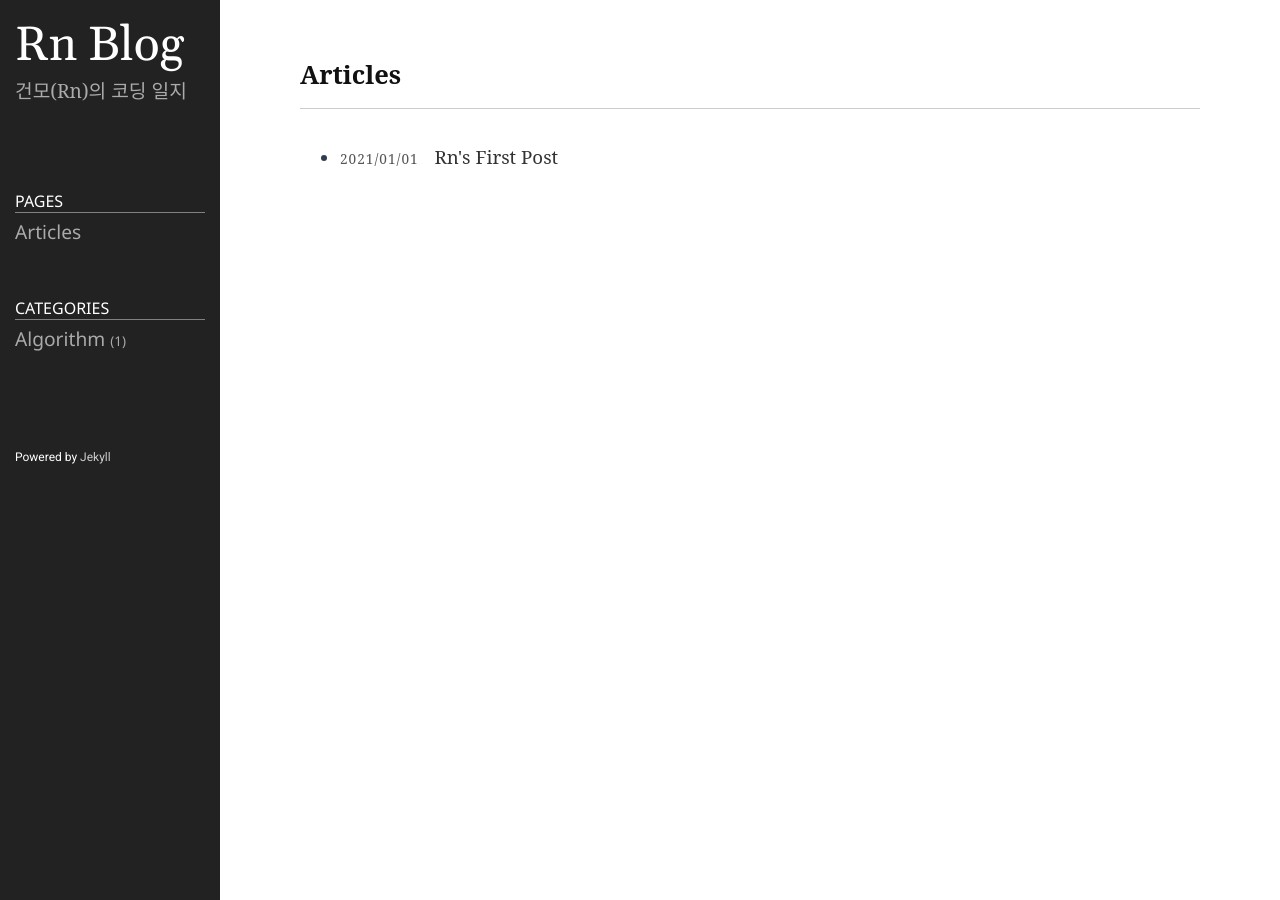
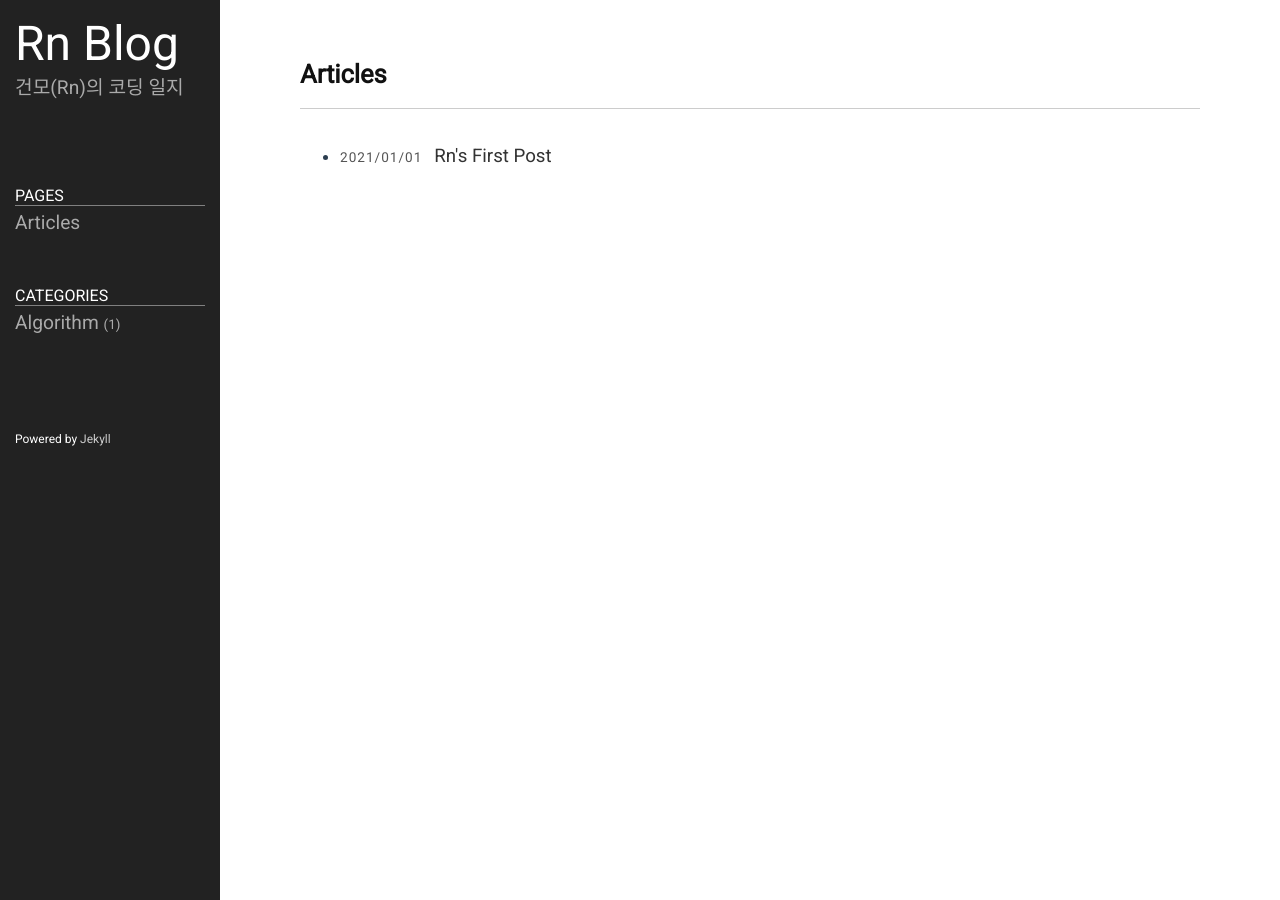
Before and after one commit to thak1411/__ARCHIVE__thak1411.github.io, a Jekyll site: the page built from index.md, in a window 1280 px wide. Built offline with Jekyll 4.4.1, drawn with Linux system fonts in a browser that asks for light colours.

Commit message:
Update: Font Setting

```diff
--- a/public/css/style.css
+++ b/public/css/style.css
@@ -49,7 +49,7 @@ body {
 	height: 100%;
 	margin: 0;
 	padding: 0;
-	font-family: 'serif', 'Gelasio', 'Nanum Myeongjo';
+	font-family: 'Roboto', 'Gelasio', 'Nanum Myeongjo';
 	color: #2c3e50;
 }
 
@@ -113,7 +113,7 @@ code {
 
 .sidebar-brand > a {
 	font-size: 300%;
-	font-family: 'Gelasio';
+	font-family: 'Roboto';
 	color: #fff;
 }
 
@@ -132,7 +132,7 @@ code {
 
 .nav-title {
 	font-size: 100%;
-	font-family: "Noto Sans";
+	font-family: "Roboto";
 	text-transform: uppercase;
 	border-bottom: 1px solid gray;
 	margin-bottom: 5px;
@@ -140,7 +140,7 @@ code {
 
 a.nav-item {
 	font-size: 120%;
-	font-family: "Noto Sans";
+	font-family: "Roboto";
 	text-transform: capitalize;
 	color: #aaa;
 }
```
